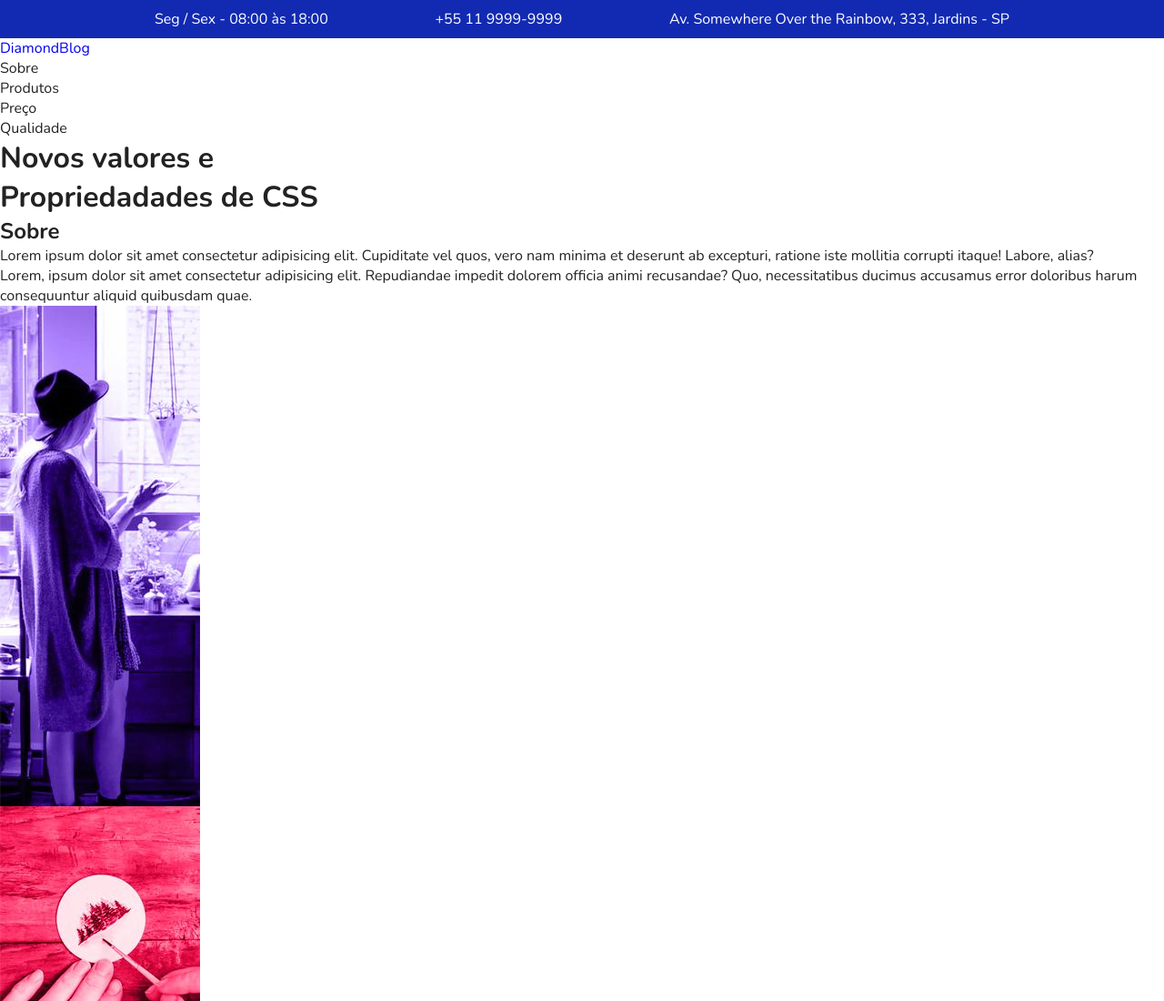
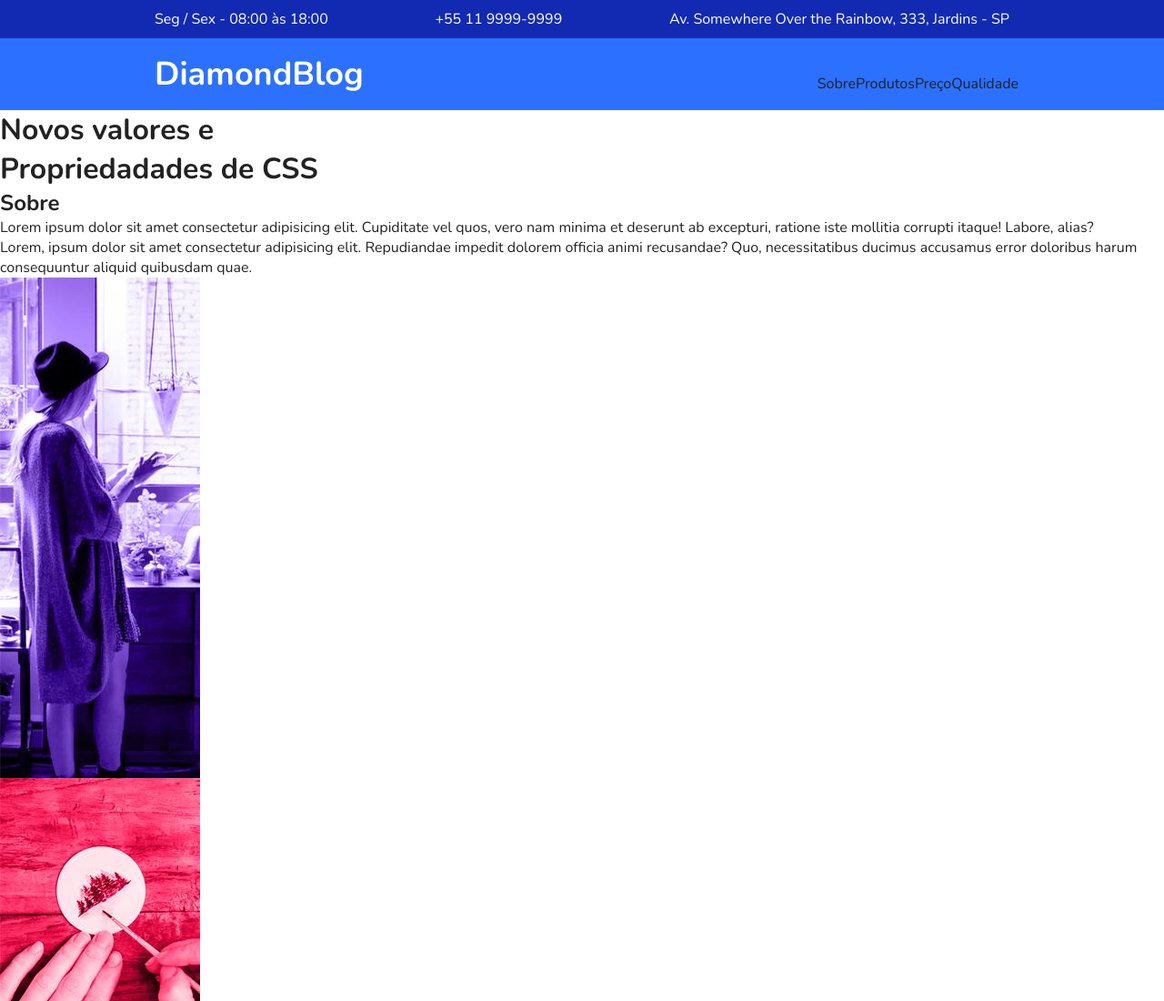
Before and after one commit to gabrielo3012/flex-blog, a plain HTML site: page index.html in a window 1280 px wide. Shown: the top 1100 px of the page at 91% size. Drawn offline with nearby package versions, Linux system fonts and the light colour scheme.

Commit message:
menu css proprieties finished

```diff
--- a/index.html
+++ b/index.html
@@ -22,7 +22,7 @@
       <div class="menu-logo">
         <a href="#">DiamondBlog</a>
       </div>
-      <nav>
+      <nav class="menu-nav">
         <ul>
           <li><a href="sobre"></a>Sobre</li>
           <li><a href="produtos"></a>Produtos</li>
@@ -162,6 +162,6 @@
   <footer class="footer">
     <p>DiamondBlog @ Todos os direitos reservados.</p>
   </footer>
-<!-- testeing -->
+
 </body>
 </html>
--- a/style.css
+++ b/style.css
@@ -45,3 +45,44 @@ img {
 .superinfo a {
   color: white;
 }
+
+/*Menu*/
+
+.menu-bg {
+  background: #2c70ff;
+}
+
+.menu {
+  max-width: 960px;
+  margin: 0 auto;
+  padding: 15px 0;
+  display: flex;
+  flex-wrap: wrap;
+  justify-content: space-between;
+  align-items: center;
+}
+
+.menu a {
+  color: white;
+}
+
+.menu-logo a {
+  font-size: 2.25em;
+  font-weight: bold;
+  margin: 0 10px;
+}
+
+.menu-nav ul {
+  display: flex;
+  flex-wrap: wrap;
+}
+
+.menu-nav a {
+  font-size: 1.25em;
+  display: block;
+  padding: 10px;
+}
+
+.menu-nav a:hover {
+  color: #122ab2;
+}
```
